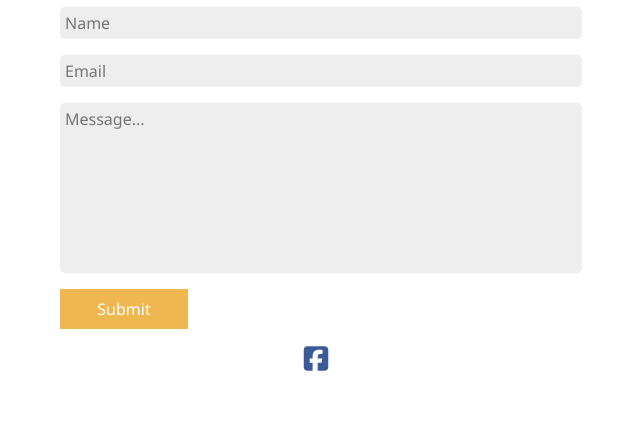
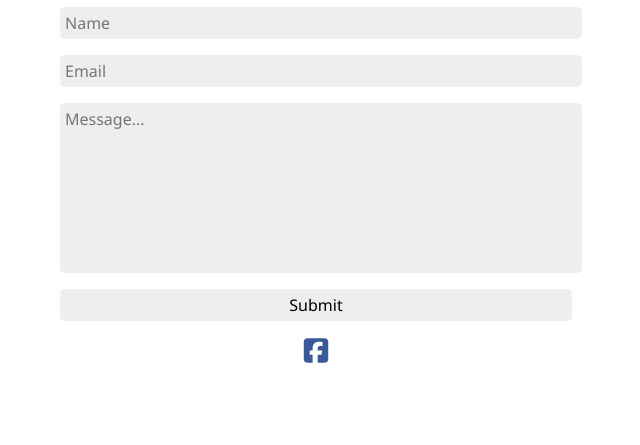
Before and after one commit to scottajames/Les-Chair, a PHP site: page / in a window 1280 px wide. Shown: the part 2672-3117 px from the top of the page, without its empty margins (324-964 px from the left). After the commit the page ends 3035 px from the top, so only its background shows below. Run offline with PHP 8.4, Linux system fonts and the light colour scheme; some libraries are stand-ins or nearby versions.

Commit message:
Add files via upload

```diff
--- a/index.html
+++ b/index.html
@@ -10,7 +10,6 @@
 <link href="https://fonts.googleapis.com/css2?family=Noto+Sans&display=swap" rel="stylesheet">
 <script src='https://kit.fontawesome.com/a076d05399.js'></script>
 <link href="https://fonts.googleapis.com/css2?family=Roboto&display=swap" rel="stylesheet">
-<link rel="stylesheet" href="https://cdnjs.cloudflare.com/ajax/libs/animate.css/4.1.1/animate.min.css"/>
 <link rel=stylesheet type="text/css" href="styles.css">
 </head>
 
--- a/styles.css
+++ b/styles.css
@@ -304,12 +304,11 @@ textarea {
   font-size: var(--text-size-0);
   margin: 2vh 0vw;
 }
-#submit {
+#submit input {
   position: relative;
   left: -15vw;
   text-align: center;
   border: none;
-  border-radius: 0px;
   height: 5vh;
   width: 10vw;
   background-color: var(--other-color);
```
